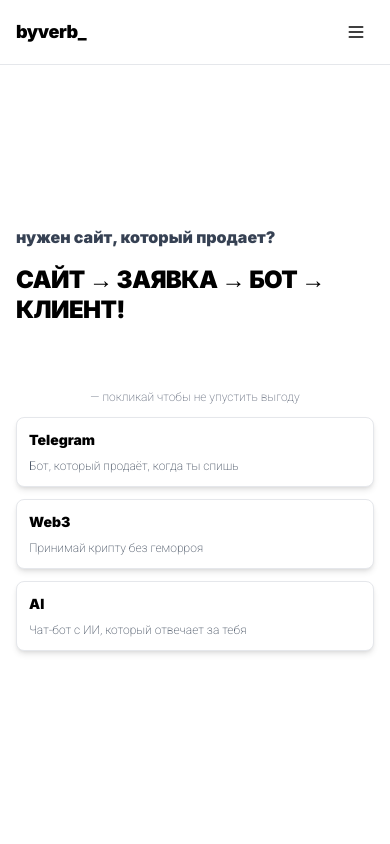
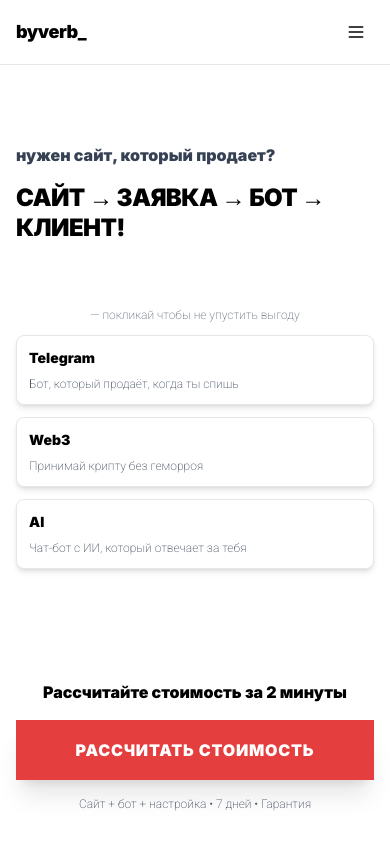
Before and after one commit to verbitsky-vladislav/byverb-landing, a Next.js app: page / in a window 390 px wide. Built offline with nearby package versions, Linux system fonts and the light colour scheme.

Commit message:
fix all small details

```diff
--- a/src/app/globals.css
+++ b/src/app/globals.css
@@ -71,7 +71,7 @@ html, body {
 /* Адаптивные стили по новым брейкпоинтам */
 
 /* Очень маленькие телефоны (< 360px) */
-@media (max-width: 359px) {
+@media (max-width: 380px) {
   .container {
     padding-left: 0.75rem;
     padding-right: 0.75rem;
@@ -96,8 +96,8 @@ html, body {
   }
 }
 
-/* Базовые смартфоны (360px - 479px) */
-@media (min-width: 360px) and (max-width: 479px) {
+/* Базовые смартфоны (380px - 479px) */
+@media (min-width: 380px) and (max-width: 479px) {
   .container {
     padding-left: 1rem;
     padding-right: 1rem;
@@ -388,7 +388,7 @@ html, body {
 
 /* Скрываем основную кнопку на экранах ≤ 380px */
 @media (max-width: 380px) {
-  .hidden.xs\:block {
+  .xl\:hidden .mt-8.space-y-4.max-w-2xl.mx-auto.w-full.block {
     display: none !important;
   }
 }
--- a/src/components/HeroBlock.tsx
+++ b/src/components/HeroBlock.tsx
@@ -106,7 +106,7 @@ export default function HeroBlock() {
           </div>
 
           {/* Нижняя часть - CTA кнопка (скрыта для экранов ≤ 380px) */}
-          <div className="mt-8 space-y-4 max-w-2xl mx-auto w-full hidden xs:block">
+          <div className="mt-8 space-y-4 max-w-2xl mx-auto w-full block">
             <div className="text-base xs:text-lg md:text-2xl font-inter-black text-black text-center">
               Рассчитайте стоимость за 2 минуты
             </div>
--- a/tailwind.config.ts
+++ b/tailwind.config.ts
@@ -8,7 +8,7 @@ const config: Config = {
   ],
   theme: {
     screens: {
-      'xs': '360px',      // Базовые смартфоны
+      'xs': '380px',      // Базовые смартфоны
       'sm': '480px',      // Большие телефоны
       'md': '640px',      // Планшеты
       'lg': '768px',      // Маленькие планшеты
```
